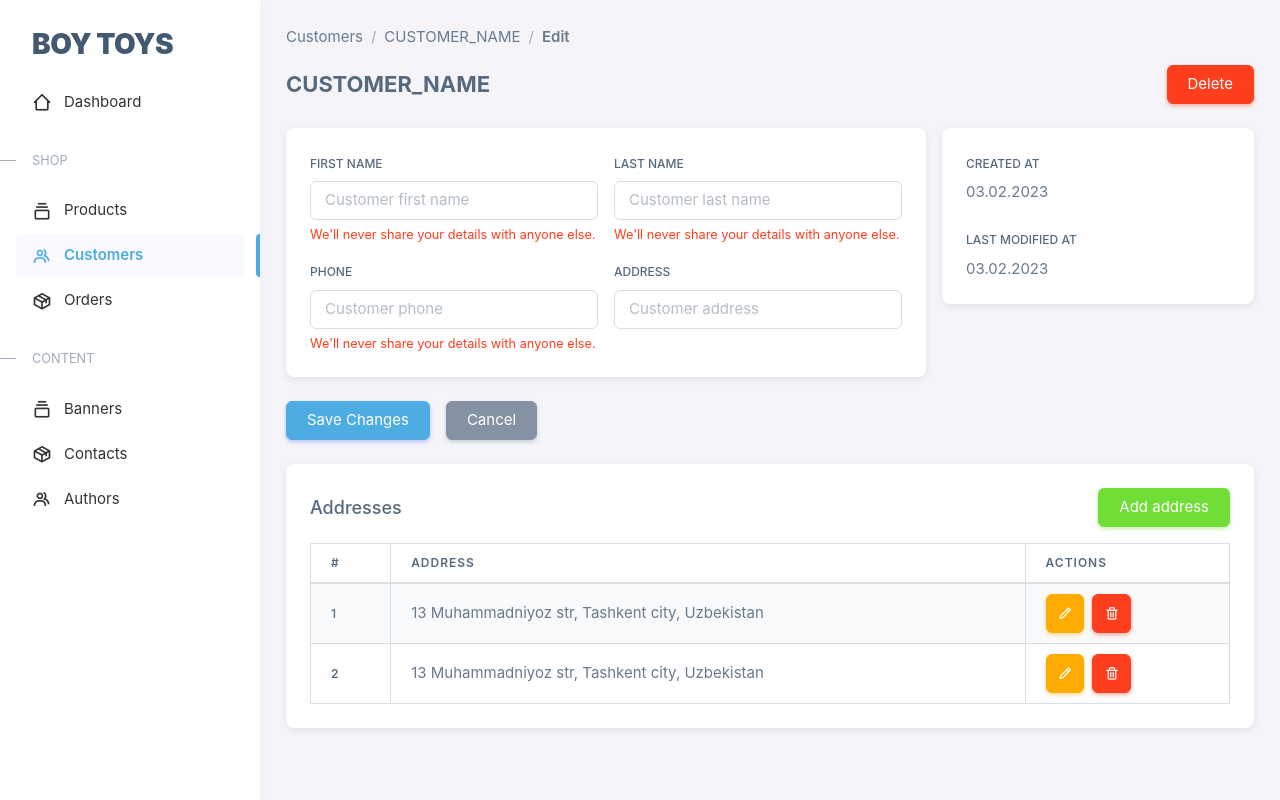
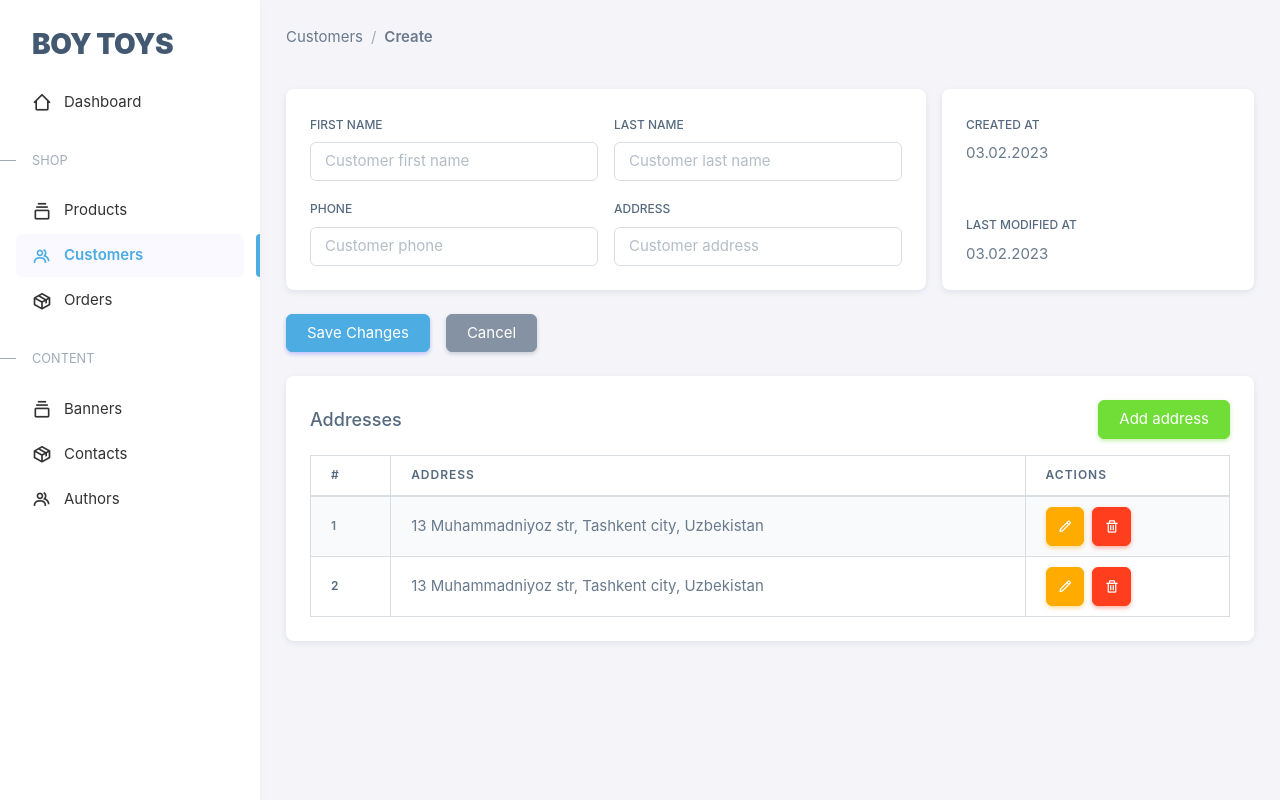
Before and after one commit to Dilmurodmirzakulov/ecommerce-admin-react, a React (Create React App) app: page /customer/new in a window 1280 px wide. Built offline with nearby package versions, Linux system fonts and the light colour scheme.

Commit message:
customer modes

```diff
--- a/src/App.tsx
+++ b/src/App.tsx
@@ -35,7 +35,8 @@ function App() {
             <Route path="/product/new" element={<Product mode="create" />} />
             <Route path="/product/:id/edit" element={<Product mode="edit" />} />
             <Route path="/customer" element={<Customers />} />
-            <Route path="/customer/:id" element={<Customer />} />
+            <Route path="/customer/new" element={<Customer mode="create" />} />
+            <Route path="/customer/:id/edit" element={<Customer mode="edit" />} />
             <Route path="/order" element={<Orders />} />
             <Route path="/order/:id" element={<Order />} />
             <Route path="/banner" element={<Banners />} />
--- a/src/pages/customer/[id].tsx
+++ b/src/pages/customer/[id].tsx
@@ -1,19 +1,25 @@
 import React from 'react';
 import { Link } from 'react-router-dom';
 
-const Customer = () => {
+const Customer = ({ mode }: { mode: string }) => {
+    console.log("mode", mode)
     return (
         <>
             <nav aria-label="breadcrumb">
                 <ol className="breadcrumb">
                     <li className="breadcrumb-item"><Link to={'/customer'}>Customers</Link></li>
-                    <li className="breadcrumb-item"><Link to={'/customer/123'}>CUSTOMER_NAME</Link></li>
-                    <li className="breadcrumb-item active" aria-current="page">Edit</li>
+                    {mode === "create" && <li className="breadcrumb-item active" aria-current="page">Create</li>}
+                    {mode === "edit" &&
+                        <>
+                            <li className="breadcrumb-item"><Link to={'/product/123'}>CUSTOMER_NAME</Link></li>
+                            <li className="breadcrumb-item active" aria-current="page">Edit</li>
+                        </>
+                    }
                 </ol>
             </nav>
             <div className="mb-4 d-flex align-items-center justify-content-between">
-                <h4 className="fw-bold mb-0">CUSTOMER_NAME</h4>
-                <button className="btn btn-danger">Delete</button>
+                {mode === "edit" && <h4 className="fw-bold mb-0">CUSTOMER_NAME</h4>}
+                {mode === "edit" && <button className="btn btn-danger">Delete</button>}
             </div>
 
             <div className="row g-3">
@@ -26,19 +32,16 @@ const Customer = () => {
                                     <label className="form-label">First name</label>
                                     <input type="text" className="form-control" id="customerNameInput" placeholder="Customer first name"
                                         aria-describedby="defaultFormControlHelp" />
-                                    <div id="defaultFormControlHelp" className="form-text text-danger">We'll never share your details with anyone else.</div>
                                 </div>
                                 <div className="col-md-6">
                                     <label className="form-label">Last name</label>
                                     <input type="text" className="form-control" id="customerAddressInput"
                                         placeholder="Customer last name" aria-describedby="defaultFormControlHelp" />
-                                    <div id="defaultFormControlHelp" className="form-text text-danger">We'll never share your details with anyone else.</div>
                                 </div>
                                 <div className="col-md-6">
                                     <label className="form-label">Phone</label>
                                     <input type="text" className="form-control" id="customerPhoneInput" placeholder="Customer phone"
                                         aria-describedby="defaultFormControlHelp" />
-                                    <div id="defaultFormControlHelp" className="form-text text-danger">We'll never share your details with anyone else.</div>
                                 </div>
                                 <div className="col-md-6">
                                     <label className="form-label">Address</label>
@@ -52,7 +55,7 @@ const Customer = () => {
                 <div className="col-md-4">
                     <div className="card">
                         <div className="card-body">
-                            <div className="mb-4">
+                            <div className="mb-5">
                                 <label className="form-label">Created at</label>
                                 <div>03.02.2023</div>
                             </div>
--- a/src/pages/customer/index.tsx
+++ b/src/pages/customer/index.tsx
@@ -12,7 +12,7 @@ const Customers = () => {
         </nav>
         <div className="mb-4 d-flex align-items-center justify-content-between">
             <h4 className="fw-bold mb-0">Customers</h4>
-            <button className="btn btn-danger">Delete</button>
+            <Link to={"/customer/new"} className="btn btn-primary">Create customer</Link>
         </div>
 
         <div className="card">
@@ -29,10 +29,10 @@ const Customers = () => {
                 <tbody>
                 <tr>
                     <th scope="row">1</th>
-                    <td><Link to={'/customer/123'}>CUSTOMER NAME</Link></td>
+                    <td><Link to={'/customer/123/edit'}>CUSTOMER NAME</Link></td>
                     <td>PHONE NUMBER</td>
                     <td>
-                    <button className="btn btn-success">Edit</button>
+                    <Link to={'/customer/123/edit'} className="btn btn-success">Edit</Link>
                     </td>
                 </tr>
                 </tbody>
--- a/src/pages/product/[id].tsx
+++ b/src/pages/product/[id].tsx
@@ -20,7 +20,7 @@ const Product = ({ mode }: { mode: string }) => {
         </ol>
       </nav>
       <div className="mb-4 d-flex align-items-center justify-content-between">
-        <h4 className="fw-bold mb-0">PRODUCT_NAME</h4>
+        {mode === "edit" && <h4 className="fw-bold mb-0">PRODUCT_NAME</h4>}
         {mode === "edit" && <button className="btn btn-danger">Delete</button>}
       </div>
 
--- a/src/pages/product/index.tsx
+++ b/src/pages/product/index.tsx
@@ -54,7 +54,7 @@ const Products = () => {
                                     </div>
                                 </td>
                                 <td>
-                                    <button className="btn btn-success">Edit</button>
+                                    <Link to={'/product/123/edit'} className="btn btn-success">Edit</Link>
                                 </td>
                             </tr>
                         </tbody>
```
